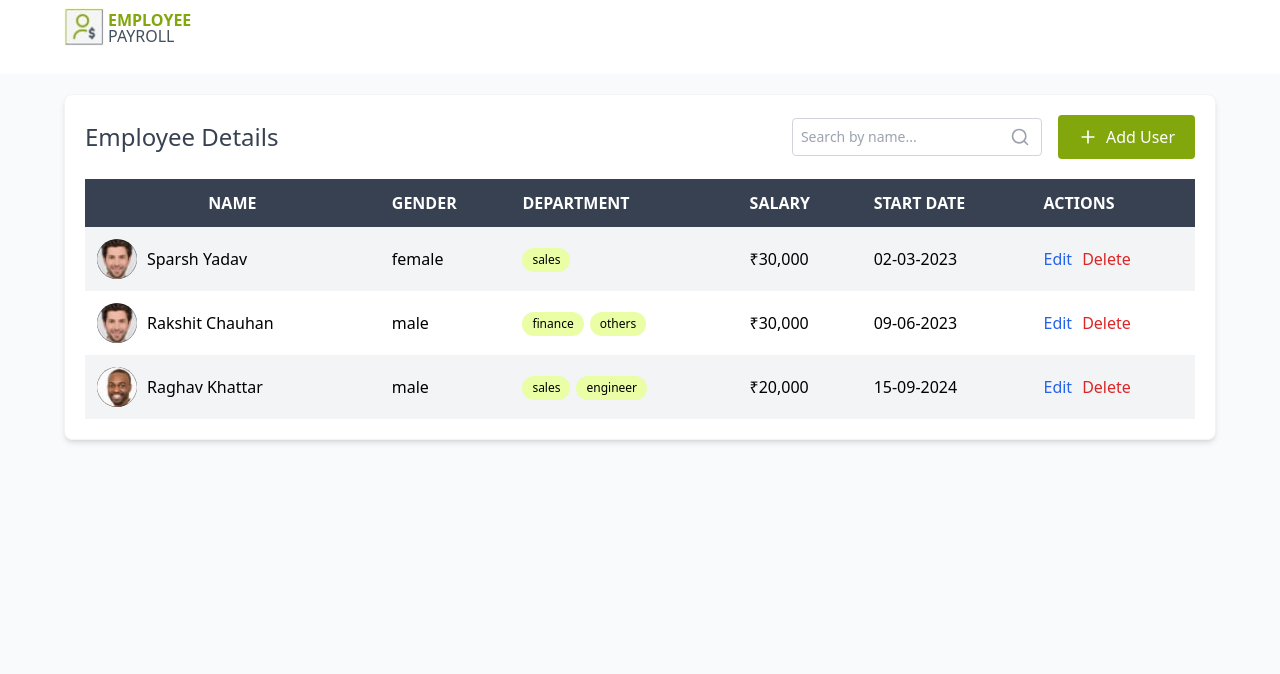
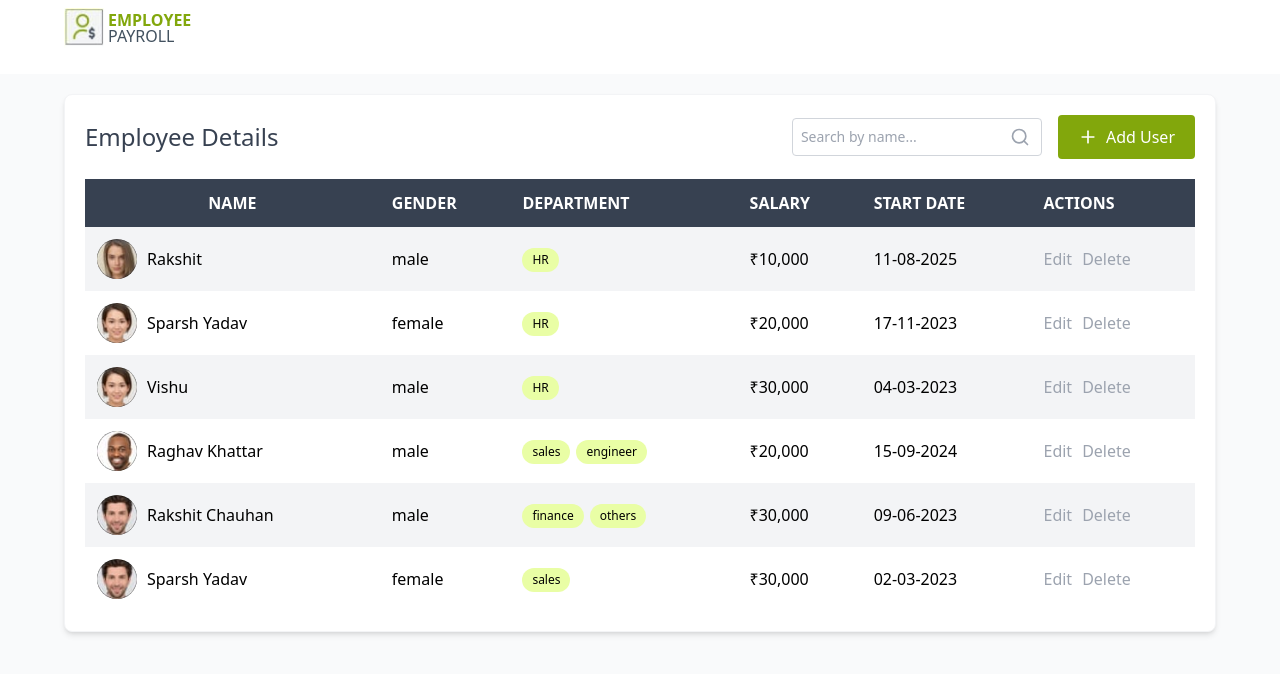
Before and after one commit to sparshyadav/Employee-Payroll-React, a React (Vite) app: page /dashboard in a window 1280 px wide. Shown: the top 674 px of the page. Built offline with nearby package versions, Linux system fonts and the light colour scheme; data requests are answered from the project's data file.

Commit message:
[Sparsh] Add: Added Modal Testing on User Registration

```diff
--- a/db.json
+++ b/db.json
@@ -37,6 +37,42 @@
       "salary": "₹20,000",
       "startDate": "15-09-2024",
       "notes": ""
+    },
+    {
+      "id": "ca17",
+      "name": "Vishu",
+      "profileImage": "/Assets/person1.jpeg",
+      "gender": "male",
+      "departments": [
+        "HR"
+      ],
+      "salary": "₹30,000",
+      "startDate": "04-03-2023",
+      "notes": ""
+    },
+    {
+      "id": "d80e",
+      "name": "Sparsh Yadav",
+      "profileImage": "/Assets/person1.jpeg",
+      "gender": "female",
+      "departments": [
+        "HR"
+      ],
+      "salary": "₹20,000",
+      "startDate": "17-11-2023",
+      "notes": ""
+    },
+    {
+      "id": "8829",
+      "name": "Rakshit",
+      "profileImage": "/Assets/person2.jpeg",
+      "gender": "male",
+      "departments": [
+        "HR"
+      ],
+      "salary": "₹10,000",
+      "startDate": "11-08-2025",
+      "notes": ""
     }
   ]
 }
--- a/src/Component/Dashboard/Dashboard.jsx
+++ b/src/Component/Dashboard/Dashboard.jsx
@@ -1,7 +1,7 @@
 import React, { Component } from 'react';
 import { useNavigate } from 'react-router-dom';
 import Header from '../Header/Header';
-import { Search, Plus } from 'lucide-react'
+import { Search, Plus, Trash2, Pencil } from 'lucide-react'
 
 // Custom HOC to inject navigate into class components
 const withNavigate = (Component) => {
@@ -34,7 +34,7 @@ class Dashboard extends Component {
         throw new Error('Failed to fetch employees');
       }
       const data = await response.json();
-      this.setState({ employees: data, loading: false });
+      this.setState({ employees: data.reverse(), loading: false });
     } catch (error) {
       this.setState({ error: error.message, loading: false });
     }
@@ -167,16 +167,17 @@ class Dashboard extends Component {
                         <td className="p-3">
                           <div className="flex gap-2.5">
                             <span
-                              className="text-blue-600 cursor-pointer"
+                              className="text-[#9CA3AF] hover:text-[#7CB342] cursor-pointer"
                               onClick={() => this.handleEdit(employee)}
+                              aria-label={"Edit"}
                             >
-                              Edit
+                              {/* <Pencil /> */}Edit
                             </span>
                             <span
-                              className="text-red-600 cursor-pointer"
+                              className="text-[#9CA3AF] hover:text-red-600 cursor-pointer"
                               onClick={() => this.handleDelete(employee.id)}
                             >
-                              Delete
+                              {/* <Trash2 aria-label={"Delete"} /> */}Delete
                             </span>
                           </div>
                         </td>
--- a/src/Component/Register/Registration.jsx
+++ b/src/Component/Register/Registration.jsx
@@ -30,7 +30,7 @@ class Registration extends Component {
       year: '',
       notes: '',
       isEdit: false,
-      // isModalOpen: false
+      isModalOpen: false
     };
   }
 
@@ -58,11 +58,6 @@ class Registration extends Component {
   handleSubmit = async (e) => {
     e.preventDefault();
     const { id, name, profileImage, gender, department, salary, day, month, year, notes, isEdit } = this.state;
-
-    if (!name || !profileImage || !gender || department.length === 0 || !salary || !day || !month || !year) {
-      alert('Please fill in all required fields.');
-      return;
-    }
 
     const startDate = `${day}-${month}-${year}`;
     const employeeData = { name, profileImage, gender, departments: department, salary, startDate, notes };
@@ -127,7 +122,7 @@ class Registration extends Component {
             <form
               className="max-w-4xl mx-auto bg-white !p-8 flex flex-col gap-14 text-[#42515F]"
               id="employeeForm"
-              onSubmit={this.handleSubmit}
+            // onSubmit={this.handleSubmit}
             >
               <h2 className="text-3xl font-bold text-[#42515F] capitalize">
                 {isEdit ? 'Update Employee' : 'Employee Payroll Form'}
@@ -331,9 +326,9 @@ class Registration extends Component {
                   </div>
                   <div className="flex gap-4 flex-col md:flex-row w-full md:w-auto">
                     <button
-                      type="submit"
+                      type="button"
                       className="w-full md:w-auto !px-12 !py-3 border border-gray-400 rounded bg-gray-200 hover:bg-[#82A70C] hover:text-white"
-                      // onClick={this.setState({isModalOpen:true})}
+                      onClick={() => this.setState({ isModalOpen: true })}
                     >
                       {isEdit ? 'Update' : 'Submit'}
                     </button>
@@ -350,35 +345,28 @@ class Registration extends Component {
             </form>
           </div>
         </main>
-
-        {/* {this.state.isModalOpen && (
-          <div className="fixed inset-0 z-50 flex items-center justify-center">
-            <div
-              className="absolute inset-0 bg-black opacity-50"
-              onClick={closeModal}
-            ></div>
-
-            <div className="bg-white rounded-lg shadow-xl z-50 w-96 p-6 relative">
-              <h2 className="text-xl font-bold mb-4 text-gray-800">Confirm User Addition</h2>
-              <p className="mb-6 text-gray-600">Are you sure you want to add this user to the system?</p>
-
-              <div className="flex justify-end space-x-4">
+        {this.state.isModalOpen && (
+          <>
+            <div className="fixed top-0 left-0 w-full h-full bg-black bg-opacity-50 z-50"></div>
+            <div className="fixed p-8 top-1/2 left-1/2 rounded-md transform -translate-x-1/2 -translate-y-1/2 bg-white z-50 ">
+              <h2 className="text-xl font-bold text-[#42515F]">Are you sure you want to add the employee?</h2>
+              <div className="flex justify-end gap-4 mt-4">
                 <button
-                  onClick={closeModal}
-                  className="bg-gray-200 text-gray-800 px-4 py-2 rounded hover:bg-gray-300 transition-colors"
+                  onClick={() => this.setState({ isModalOpen: false })}
+                  className="py-2 px-4 border border-[#969696] rounded cursor-pointer bg-[red] hover:bg-[#707070] text-white hover:text-white"
                 >
                   Cancel
                 </button>
                 <button
-                  onClick={handleConfirmAddUser}
-                  className="bg-blue-500 text-white px-4 py-2 rounded hover:bg-blue-600 transition-colors"
+                  onClick={this.handleSubmit}
+                  className="py-2 px-4 border border-[#969696] rounded cursor-pointer bg-[#82A70C] hover:bg-[#707070] text-white hover:text-white"
                 >
-                  Confirm
+                  Add
                 </button>
               </div>
             </div>
-          </div>
-        )} */}
+          </>
+        )}
       </div>
     );
   }
```
Also changed, not shown: 2 other files (tests, documents, lock files or other folders).
